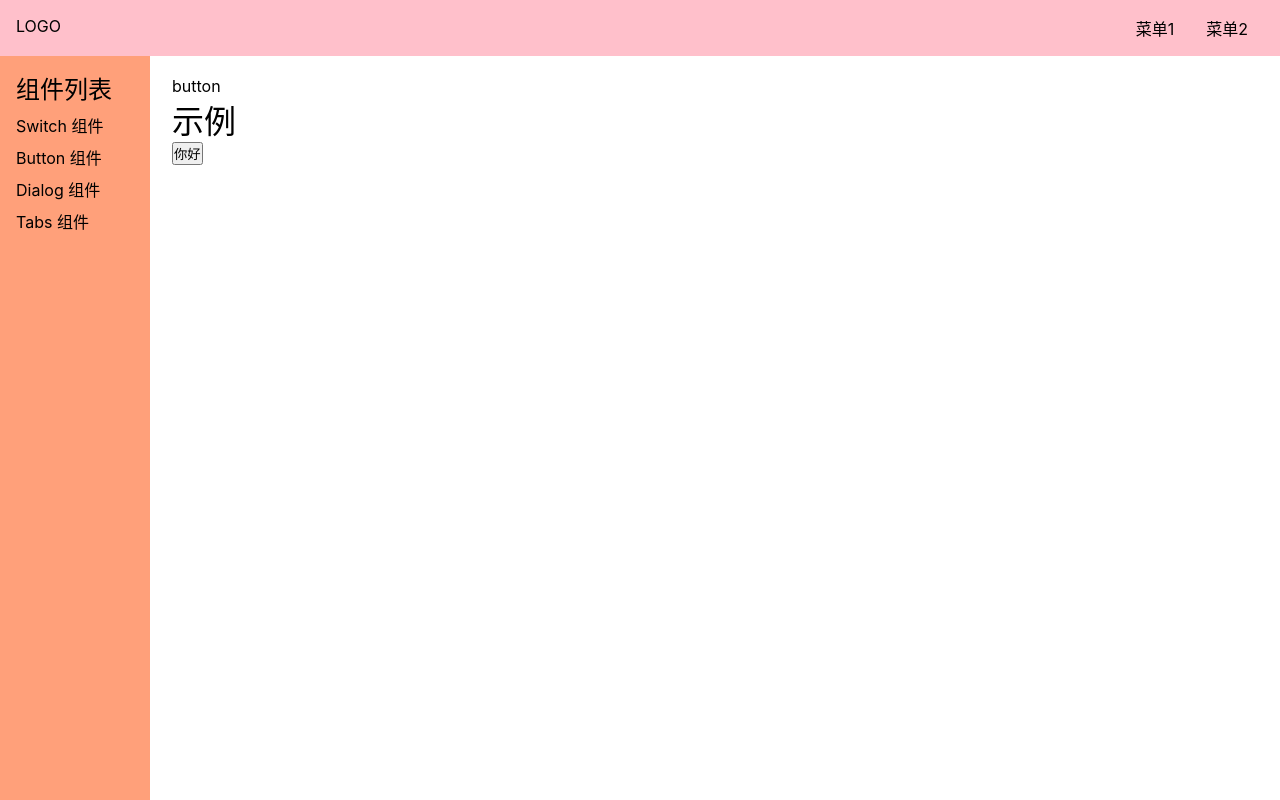
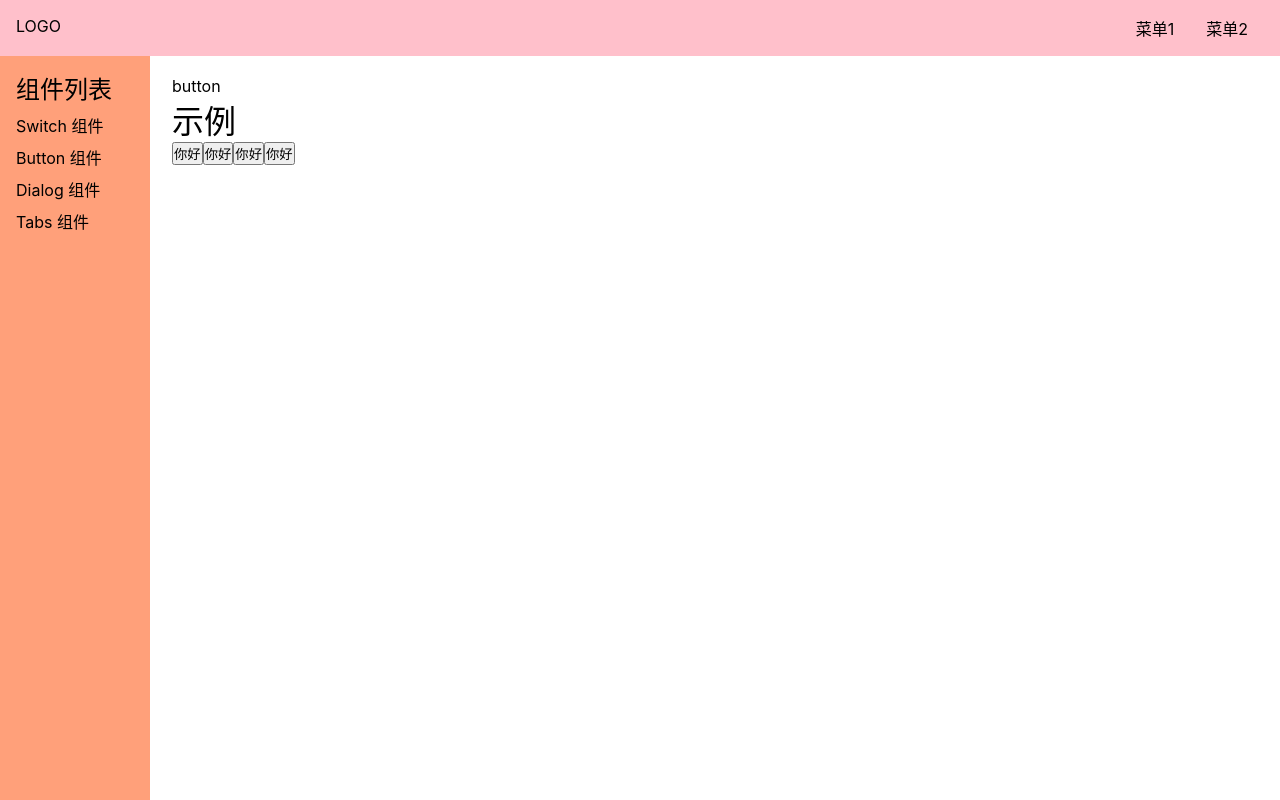
Before and after one commit to wbs99/Good-UI, a Vue app: page /#/doc/button in a window 1280 px wide. Built offline with nearby package versions, Linux system fonts and the light colour scheme.

Commit message:
添加 theme 属性

```diff
--- a/src/components/ButtonDemo.vue
+++ b/src/components/ButtonDemo.vue
@@ -4,13 +4,23 @@
   </div>
   <h1>示例</h1>
   <Button>你好</Button>
+  <Button theme="button">你好</Button>
+  <Button theme="text">你好</Button>
+  <Button theme="link">你好</Button>
 </template>
 
 <script lang='ts'>
-import Button from '../lib/Button.vue'
+import Button from '../lib/Button.vue';
+
 export default {
-  components:{Button}
-}
+  components: {Button},
+  setup() {
+    const onClick = () => {
+      console.log('你好');
+    };
+    return {onClick};
+  }
+};
 </script>
 
 <style lang='scss' scoped>
--- a/src/lib/Button.vue
+++ b/src/lib/Button.vue
@@ -1,12 +1,23 @@
 <template>
-  <button>
+  <button class="gulu-button"
+          :class="`theme-${theme}`">
     <slot/>
   </button>
 </template>
 
 <script lang='ts'>
+export default {
+  props: {
+    theme: {
+      type: String,
+      default: 'button'
+    }
+  }
+};
 </script>
 
 <style lang='scss' scoped>
-
+div {
+  border: 1px solid red;
+}
 </style>
```
